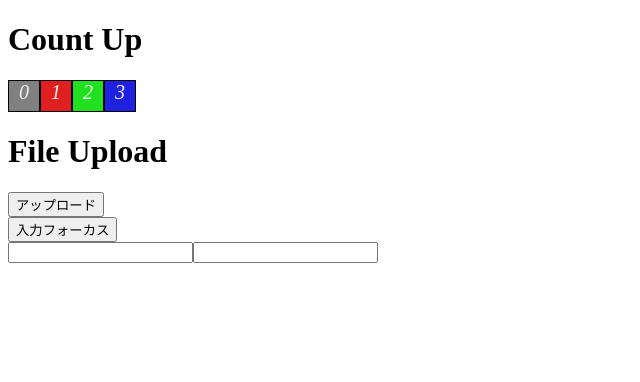
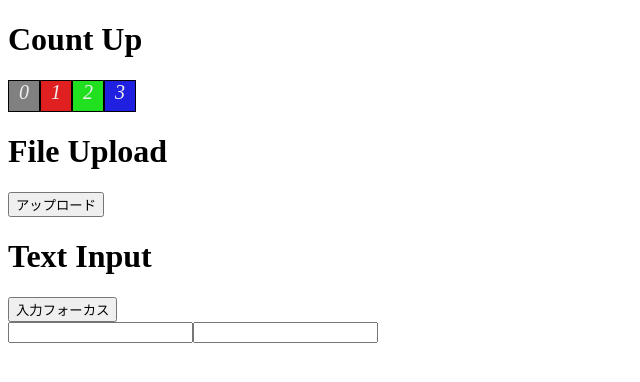
Before and after one commit to kushikushi5969/countUpPractiece2, a React app: page / in a window 1280 px wide. Shown: the top 382 px of the page, without its empty margins (0-640 px from the left). Built offline with nearby package versions, Linux system fonts and the light colour scheme.

Commit message:
モジュール作成：入力関連

```diff
--- a/src/component/App.jsx
+++ b/src/component/App.jsx
@@ -1,23 +1,11 @@
 import React from 'react'
 import Rect from './Rect.jsx'
 import Handleupload from './Handleupload.jsx'
+import Input from './Input.jsx'
 
 
-const TextInput = (props) => {
-  return <input ref={props.inputRef} />
-}
 
 export default class App extends React.Component {
-
-    // フォーカス
-    focusInput = () => {
-      this.input.focus()
-    }
-
-    // 入力連動
-    changeInput = () => {
-      this.textInput.value = this.input.value
-    }
 
     render () {
       return (
@@ -29,16 +17,8 @@ export default class App extends React.Component {
           <Rect num={3} bgcolor='#2020e0' />
           <h1>File Upload</h1>
           <Handleupload />
-          <div>
-            <div>
-              {/* <input type="text" ref={(input) => { this.input = input }} /> */}
-              <button onClick={this.focusInput}>入力フォーカス</button>
-            </div>
-          </div>
-          <div>
-            <input type="text" ref={(input) => { this.input = input }} onChange={this.changeInput} />
-            <TextInput inputRef={el => this.textInput = el} />
-          </div>
+          <h1>Text Input</h1>
+          <Input />
         </>
       )
     }
--- /dev/null
+++ b/src/component/Input.jsx
@@ -0,0 +1,32 @@
+import React from 'react'
+
+const TextInput = (props) => {
+  return <input ref={props.inputRef} />
+}
+
+export default class Input extends React.Component {
+
+  // フォーカス
+  focusInput = () => {
+    this.input.focus()
+  }
+
+  // 入力連動
+  changeInput = () => {
+    this.textInput.value = this.input.value
+  }
+
+  render () {
+    return (
+      <div>
+        <div>
+          <button onClick={this.focusInput}>入力フォーカス</button>
+        </div>
+        <div>
+            <input type="text" ref={(input) => { this.input = input }} onChange={this.changeInput} />
+            <TextInput inputRef={el => this.textInput = el} />
+          </div>
+      </div>
+    )
+  }
+}
```
Also changed, not shown: 1 other file (tests, documents, lock files or other folders).
